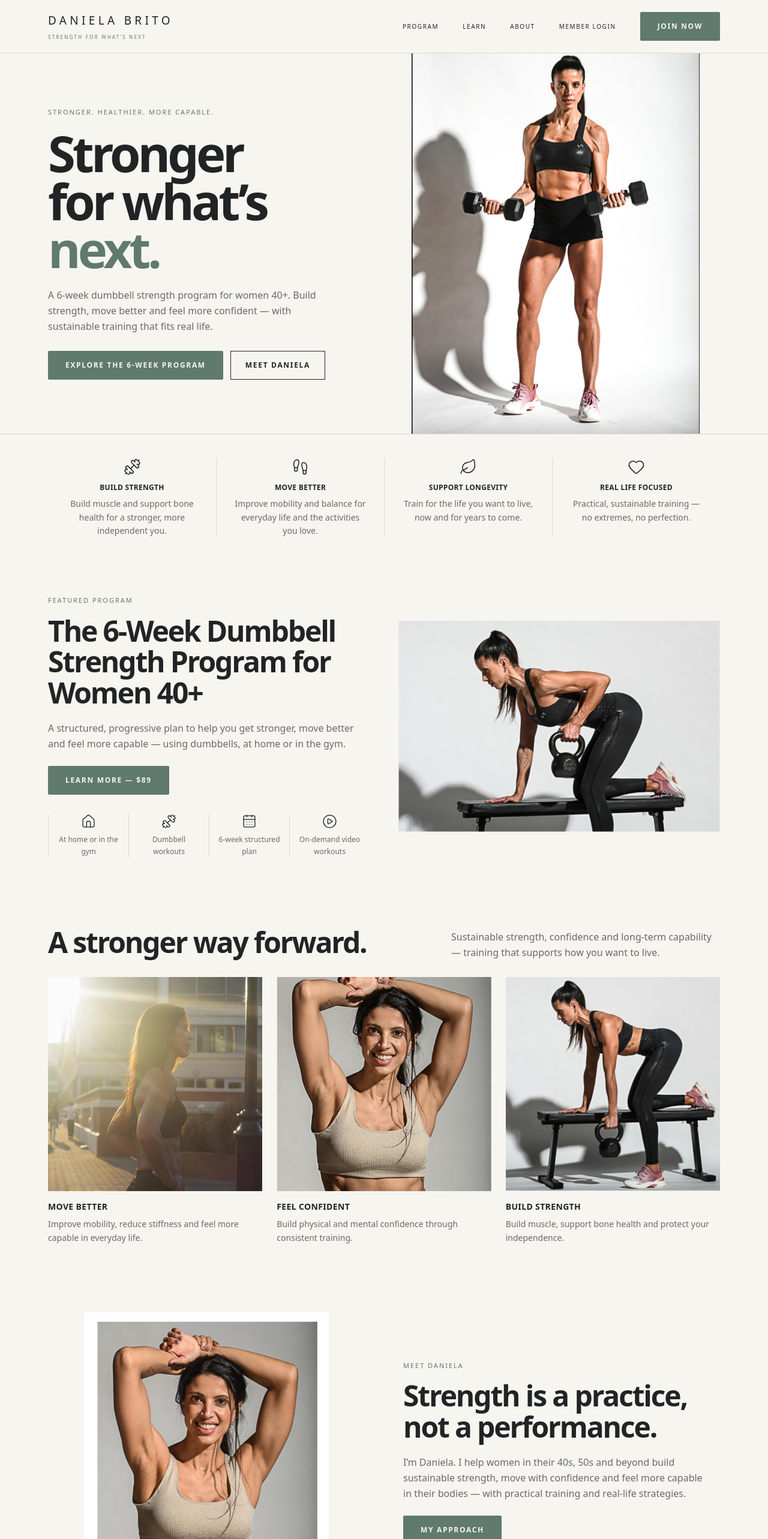
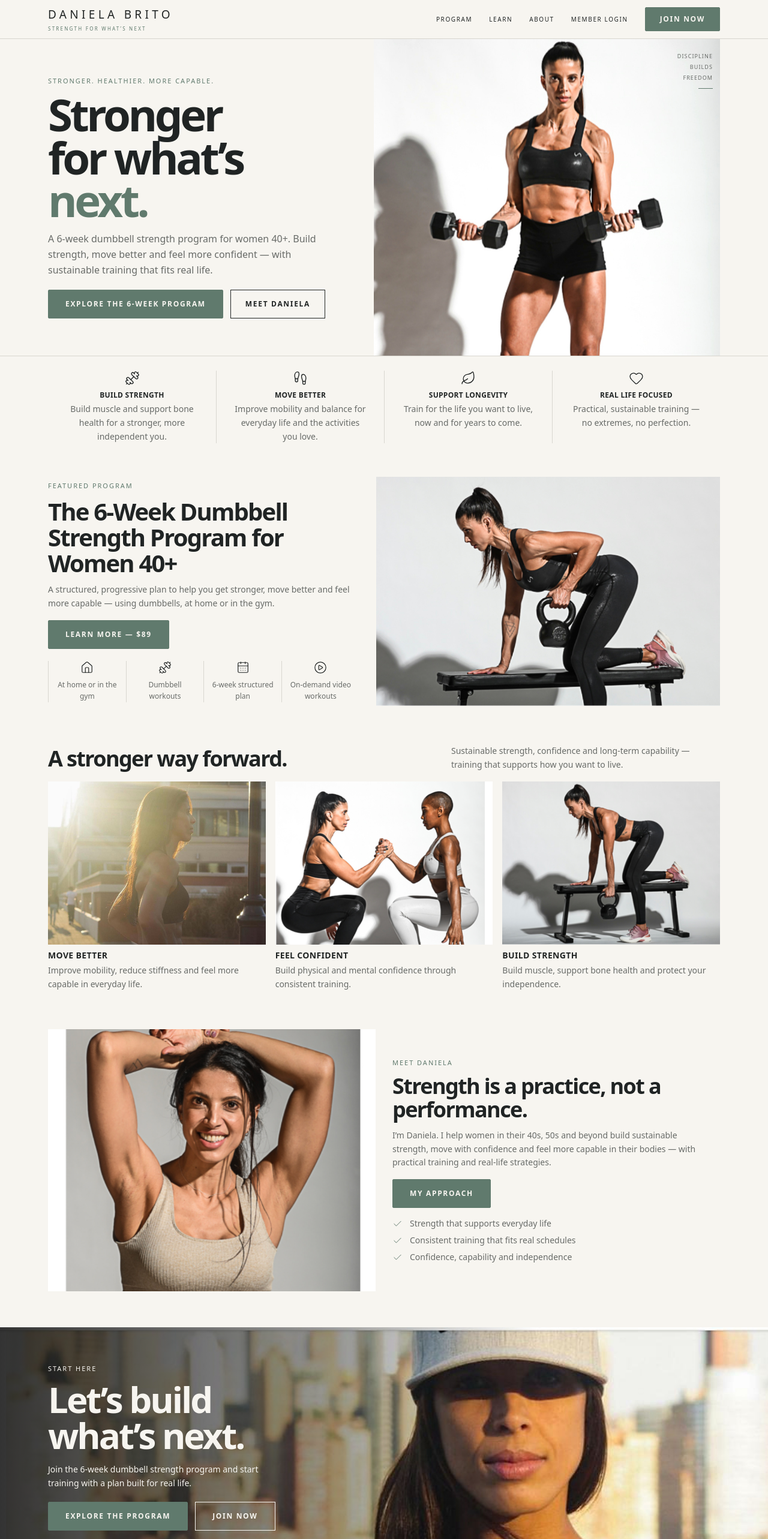
Before and after one commit to Fitness-Platform/fitness-web, a React (Vite) app: page / in a window 1280 px wide. Shown: the top 2566 px of the page at 60% size. Built offline with nearby package versions, Linux system fonts and the light colour scheme; no server answers.

Commit message:
fix(home): refine Daniela home visual composition

```diff
--- a/src/features/public/components/HomeAboutDaniela.tsx
+++ b/src/features/public/components/HomeAboutDaniela.tsx
@@ -6,9 +6,9 @@ export default function HomeAboutDaniela() {
     <section
       id="about"
       aria-labelledby="about-title"
-      className={`${container} scroll-mt-6 py-10 md:py-14`}
+      className={`${container} scroll-mt-6 py-6 md:py-8`}
     >
-      <div className="grid items-center gap-8 md:grid-cols-2 lg:gap-16">
+      <div className="grid items-center gap-5 md:grid-cols-2 md:gap-7">
         <img
           src={portrait}
           width="734"
@@ -16,25 +16,25 @@ export default function HomeAboutDaniela() {
           alt="Daniela smiling with her arms resting above her head"
           loading="lazy"
           decoding="async"
-          className="mx-auto max-h-[36rem] w-full object-contain"
+          className="aspect-[4/3] w-full object-cover object-[50%_22%] md:aspect-[5/4]"
         />
         <div>
           <p className={eyebrow}>Meet Daniela</p>
           <h2
             id="about-title"
-            className="mt-4 max-w-lg text-4xl font-semibold leading-[1.08] tracking-[-0.045em] lg:text-5xl"
+            className="mt-3 max-w-lg text-3xl font-semibold leading-[1.08] tracking-[-0.045em] lg:text-4xl"
           >
             Strength is a practice, not a performance.
           </h2>
-          <p className="mt-5 max-w-lg leading-relaxed text-muted-foreground">
+          <p className="mt-3 max-w-lg text-sm leading-relaxed text-muted-foreground">
             I’m Daniela. I help women in their 40s, 50s and beyond build
             sustainable strength, move with confidence and feel more capable in
             their bodies — with practical training and real-life strategies.
           </p>
-          <a href="#approach" className={`${primaryCta} mt-6`}>
+          <a href="#approach" className={`${primaryCta} mt-4`}>
             My approach
           </a>
-          <ul className="mt-6 space-y-3 text-sm text-muted-foreground">
+          <ul className="mt-4 space-y-2 text-sm text-muted-foreground">
             {[
               "Strength that supports everyday life",
               "Consistent training that fits real schedules",
--- a/src/features/public/components/HomeFinalCta.tsx
+++ b/src/features/public/components/HomeFinalCta.tsx
@@ -1,30 +1,44 @@
 import { Link } from "react-router-dom";
 import photo from "../../../assets/home/daniela-waterfront-portrait.jpg";
 import { container, primaryCta } from "./styles";
+
 export default function HomeFinalCta() {
   return (
     <section
       aria-labelledby="final-title"
-      className="relative mt-8 bg-[#202424] text-[#F7F5F0] md:mt-14"
+      className="relative mt-5 isolate overflow-hidden bg-[#202424] text-[#F7F5F0] md:mt-7"
     >
-      <div className="grid md:grid-cols-2">
-        <div
-          className={`${container} relative z-10 flex flex-col justify-center py-12 md:col-start-1 md:row-start-1 md:px-10 lg:py-20 lg:pl-20`}
-        >
+      <img
+        src={photo}
+        width="1264"
+        height="1115"
+        alt="Daniela by the waterfront with the city skyline behind her"
+        loading="lazy"
+        decoding="async"
+        className="absolute inset-0 -z-20 h-full w-full object-cover object-[65%_0%] md:w-[125%] md:max-w-none md:object-top"
+      />
+      <div
+        aria-hidden="true"
+        className="absolute inset-0 -z-10 bg-[linear-gradient(to_top,rgba(0,0,0,0.85),rgba(0,0,0,0.15)_65%,transparent)] md:bg-[linear-gradient(to_right,rgba(0,0,0,0.8),rgba(0,0,0,0.4)_42%,transparent_70%)]"
+      />
+      <div
+        className={`${container} flex min-h-[37rem] items-end py-8 md:min-h-[25rem] md:items-center md:py-10`}
+      >
+        <div className="max-w-sm md:max-w-[43%]">
           <p className="text-[11px] uppercase tracking-[0.18em]">Start here</p>
           <h2
             id="final-title"
-            className="mt-4 text-5xl font-semibold leading-none tracking-[-0.05em] lg:text-7xl"
+            className="mt-3 text-5xl font-semibold leading-none tracking-[-0.05em] lg:text-6xl"
           >
             Let’s build
             <br />
             what’s next.
           </h2>
-          <p className="mt-5 max-w-sm leading-relaxed">
+          <p className="mt-4 max-w-sm text-sm leading-relaxed">
             Join the 6-week dumbbell strength program and start training with a
             plan built for real life.
           </p>
-          <div className="mt-7 flex flex-wrap gap-3">
+          <div className="mt-5 flex flex-wrap gap-3">
             <a href="#programs" className={primaryCta}>
               Explore the program
             </a>
@@ -36,15 +50,6 @@ export default function HomeFinalCta() {
             </Link>
           </div>
         </div>
-        <img
-          src={photo}
-          width="1264"
-          height="1115"
-          alt="Daniela by the waterfront with the city skyline behind her"
-          loading="lazy"
-          decoding="async"
-          className="h-full max-h-[38rem] min-h-72 w-full object-cover object-[50%_30%] md:col-start-2 md:row-start-1"
-        />
       </div>
     </section>
   );
--- a/src/features/public/components/HomeHero.tsx
+++ b/src/features/public/components/HomeHero.tsx
@@ -5,13 +5,13 @@ export default function HomeHero() {
   return (
     <section aria-labelledby="hero-title" className="border-b border-border">
       <div
-        className={`${container} grid items-center gap-8 pt-10 md:grid-cols-2 md:gap-6 md:pt-0`}
+        className={`${container} grid items-center gap-5 pt-6 md:grid-cols-[0.95fr_1.05fr] md:gap-5 md:pt-0`}
       >
-        <div className="py-4 md:py-14">
+        <div className="py-3 md:py-7">
           <p className={eyebrow}>Stronger. Healthier. More capable.</p>
           <h1
             id="hero-title"
-            className="mt-5 text-[clamp(3.5rem,6.5vw,6.5rem)] font-semibold leading-[0.96] tracking-[-0.06em]"
+            className="mt-3 text-[clamp(3.25rem,5.8vw,5.5rem)] font-semibold leading-[0.96] tracking-[-0.06em]"
           >
             Stronger
             <br />
@@ -19,12 +19,12 @@ export default function HomeHero() {
             <br />
             <span className="text-primary-dark">next.</span>
           </h1>
-          <p className="mt-6 max-w-md text-base leading-relaxed text-muted-foreground">
+          <p className="mt-4 max-w-md text-base leading-relaxed text-muted-foreground">
             A 6-week dumbbell strength program for women 40+. Build strength,
             move better and feel more confident — with sustainable training that
             fits real life.
           </p>
-          <div className="mt-7 flex flex-wrap gap-3">
+          <div className="mt-5 flex flex-wrap gap-3">
             <a
               href="#programs"
               className={`${primaryCta} h-auto min-h-12 py-3 text-center`}
@@ -39,7 +39,7 @@ export default function HomeHero() {
             </a>
           </div>
         </div>
-        <figure className="relative mx-auto w-full max-w-[30rem] self-end">
+        <figure className="relative w-full self-stretch overflow-hidden h-[27rem] md:h-[31rem] lg:h-[33rem]">
           <img
             src={hero}
             width="927"
@@ -47,8 +47,16 @@ export default function HomeHero() {
             alt="Daniela standing with dumbbells, ready for strength training"
             fetchPriority="high"
             decoding="async"
-            className="max-h-[42rem] w-full object-contain object-bottom"
+            className="absolute inset-y-0 -left-[2%] h-full w-[104%] max-w-none object-cover object-top"
           />
+          <figcaption className="absolute right-3 top-5 hidden text-right text-[9px] leading-loose tracking-[0.12em] text-muted-foreground lg:block">
+            DISCIPLINE
+            <br />
+            BUILDS
+            <br />
+            FREEDOM
+            <span className="ml-auto mt-2 block w-6 border-t border-primary-dark" />
+          </figcaption>
         </figure>
       </div>
     </section>
--- a/src/features/public/components/HomePhilosophy.tsx
+++ b/src/features/public/components/HomePhilosophy.tsx
@@ -1,5 +1,5 @@
 import mobility from "../../../assets/home/daniela-sunset-profile.jpg";
-import confidence from "../../../assets/home/daniela-smiling-portrait.jpg";
+import confidence from "../../../assets/home/daniela-partner-squat.jpg";
 import strength from "../../../assets/home/daniela-kettlebell-row-wide.jpg";
 import { container } from "./styles";
 const stories = [
@@ -15,11 +15,11 @@ const stories = [
   {
     title: "Feel confident",
     image: confidence,
-    width: 661,
-    height: 994,
-    alt: "Daniela smiling with her arms raised above her head",
+    width: 1118,
+    height: 1214,
+    alt: "Daniela and a training partner practicing a supported squat",
     copy: "Build physical and mental confidence through consistent training.",
-    position: "50% 20%",
+    position: "50% 35%",
   },
   {
     title: "Build strength",
@@ -36,21 +36,21 @@ export default function HomePhilosophy() {
     <section
       id="approach"
       aria-labelledby="approach-title"
-      className={`${container} scroll-mt-6 py-10 md:py-14`}
+      className={`${container} scroll-mt-6 py-6 md:py-8`}
     >
-      <div className="mb-7 grid items-end gap-5 md:grid-cols-2">
+      <div className="mb-4 grid items-end gap-3 md:grid-cols-2">
         <h2
           id="approach-title"
-          className="text-4xl font-semibold leading-tight tracking-[-0.045em] lg:text-5xl"
+          className="text-3xl font-semibold leading-tight tracking-[-0.045em] lg:text-4xl"
         >
           A stronger way forward.
         </h2>
-        <p className="max-w-md leading-relaxed text-muted-foreground md:ml-auto">
+        <p className="max-w-md text-sm leading-relaxed text-muted-foreground md:ml-auto">
           Sustainable strength, confidence and long-term capability — training
           that supports how you want to live.
         </p>
       </div>
-      <div className="grid gap-8 md:grid-cols-3 md:gap-6">
+      <div className="grid gap-6 md:grid-cols-3 md:gap-4">
         {stories.map((story) => (
           <article key={story.title}>
             <img
@@ -61,12 +61,12 @@ export default function HomePhilosophy() {
               loading="lazy"
               decoding="async"
               style={{ objectPosition: story.position }}
-              className={`w-full object-cover ${story.title === "Build strength" ? "aspect-[3/2] md:aspect-square" : "aspect-square"}`}
+              className="aspect-[4/3] w-full object-cover"
             />
-            <h3 className="mt-4 text-sm font-semibold uppercase tracking-wide">
+            <h3 className="mt-2 text-sm font-semibold uppercase tracking-wide">
               {story.title}
             </h3>
-            <p className="mt-2 max-w-sm text-sm leading-relaxed text-muted-foreground">
+            <p className="mt-1 max-w-sm text-sm leading-relaxed text-muted-foreground">
               {story.copy}
             </p>
           </article>
--- a/src/features/public/components/HomePrinciples.tsx
+++ b/src/features/public/components/HomePrinciples.tsx
@@ -26,24 +26,24 @@ export default function HomePrinciples() {
   return (
     <section
       aria-label="Our training principles"
-      className={`${container} py-8 md:py-10`}
+      className={`${container} py-5 md:py-6`}
     >
-      <div className="grid grid-cols-2 gap-y-8 lg:grid-cols-4">
+      <div className="grid grid-cols-2 gap-y-5 lg:grid-cols-4">
         {principles.map(({ icon: Icon, title, copy }, index) => (
           <div
             key={title}
-            className={`px-4 text-center sm:px-7 ${index % 2 ? "border-l border-border" : ""} ${index === 2 ? "lg:border-l lg:border-border" : ""}`}
+            className={`px-4 text-center sm:px-5 ${index % 2 ? "border-l border-border" : ""} ${index === 2 ? "lg:border-l lg:border-border" : ""}`}
           >
             <Icon
               aria-hidden="true"
-              size={29}
+              size={25}
               strokeWidth={1.3}
               className="mx-auto"
             />
-            <h2 className="mt-3 text-xs font-semibold uppercase tracking-wide">
+            <h2 className="mt-2 text-xs font-semibold uppercase tracking-wide">
               {title}
             </h2>
-            <p className="mx-auto mt-2 max-w-56 text-sm leading-relaxed text-muted-foreground">
+            <p className="mx-auto mt-1 max-w-56 text-sm leading-relaxed text-muted-foreground">
               {copy}
             </p>
           </div>
--- a/src/features/public/components/HomePrograms.tsx
+++ b/src/features/public/components/HomePrograms.tsx
@@ -12,25 +12,25 @@ export default function HomePrograms() {
     <section
       id="programs"
       aria-labelledby="program-title"
-      className={`${container} scroll-mt-6 py-10 md:py-14`}
+      className={`${container} scroll-mt-6 py-6 md:py-8`}
     >
-      <div className="grid items-center gap-8 lg:grid-cols-2 lg:gap-12">
+      <div className="grid items-center gap-6 md:grid-cols-[0.95fr_1.05fr] md:gap-7">
         <div>
           <p className={eyebrow}>Featured program</p>
           <h2
             id="program-title"
-            className="mt-4 max-w-xl text-4xl font-semibold leading-[1.08] tracking-[-0.045em] xl:text-5xl"
+            className="mt-3 max-w-xl text-[1.85rem] font-semibold leading-[1.08] tracking-[-0.045em] lg:text-[2.5rem]"
           >
             The 6-Week Dumbbell Strength Program for Women 40+
           </h2>
-          <p className="mt-5 max-w-lg leading-relaxed text-muted-foreground">
+          <p className="mt-3 max-w-lg text-sm leading-relaxed text-muted-foreground">
             A structured, progressive plan to help you get stronger, move better
             and feel more capable — using dumbbells, at home or in the gym.
           </p>
-          <a href="#approach" className={`${primaryCta} mt-6`}>
+          <a href="#approach" className={`${primaryCta} mt-4`}>
             Learn more — $89
           </a>
-          <ul className="mt-8 grid grid-cols-2 gap-y-6 sm:grid-cols-4">
+          <ul className="mt-5 grid grid-cols-2 gap-y-4 lg:grid-cols-4">
             {features.map(({ icon: Icon, text }) => (
               <li
                 key={text}
@@ -39,7 +39,7 @@ export default function HomePrograms() {
                 <Icon
                   aria-hidden="true"
                   className="mx-auto mb-2 text-foreground"
-                  size={25}
+                  size={22}
                   strokeWidth={1.3}
                 />
                 {text}
@@ -54,7 +54,7 @@ export default function HomePrograms() {
           alt="Daniela performing a kettlebell row with one hand supported on a bench"
           loading="lazy"
           decoding="async"
-          className="w-full object-contain"
+          className="w-full object-cover aspect-[3/2]"
         />
       </div>
     </section>
--- a/src/features/public/components/PublicHeader.tsx
+++ b/src/features/public/components/PublicHeader.tsx
@@ -13,7 +13,7 @@ export default function PublicHeader() {
   return (
     <header className="border-b border-border">
       <div
-        className={`${container} flex min-h-20 flex-wrap items-center justify-between gap-x-6 py-4 lg:min-h-22`}
+        className={`${container} flex min-h-16 flex-wrap items-center justify-between gap-x-6 py-2 lg:min-h-16`}
         onKeyDown={(event) => {
           if (event.key === "Escape" && open) {
             closeMenu();
@@ -28,7 +28,7 @@ export default function PublicHeader() {
           className="shrink-0 text-[16px] font-medium tracking-[0.28em] sm:text-[19px]"
         >
           DANIELA BRITO
-          <span className="mt-2 block text-[7px] tracking-[0.28em] text-primary-dark sm:text-[8px]">
+          <span className="mt-1 block text-[7px] tracking-[0.28em] text-primary-dark sm:text-[8px]">
             STRENGTH FOR WHAT’S NEXT
           </span>
         </Link>
@@ -50,7 +50,7 @@ export default function PublicHeader() {
         <nav
           id="public-navigation"
           aria-label="Main navigation"
-          className={`${open ? "flex" : "hidden"} order-3 w-full flex-col gap-1 border-t border-border pt-5 md:order-none md:flex md:w-auto md:flex-row md:items-center md:gap-5 md:border-0 md:pt-0 lg:gap-10`}
+          className={`${open ? "flex" : "hidden"} order-3 w-full flex-col gap-1 border-t border-border pt-5 md:order-none md:flex md:w-auto md:flex-row md:items-center md:gap-5 md:border-0 md:pt-0 lg:gap-7`}
         >
           {[
             ["PROGRAM", "#programs"],
@@ -76,7 +76,7 @@ export default function PublicHeader() {
           <Link
             to="/register"
             onClick={closeMenu}
-            className={`${primaryCta} mt-2 w-fit md:mt-0`}
+            className={`${primaryCta} mt-2 w-fit md:mt-0 md:h-10 md:px-6`}
           >
             JOIN NOW
           </Link>
```
